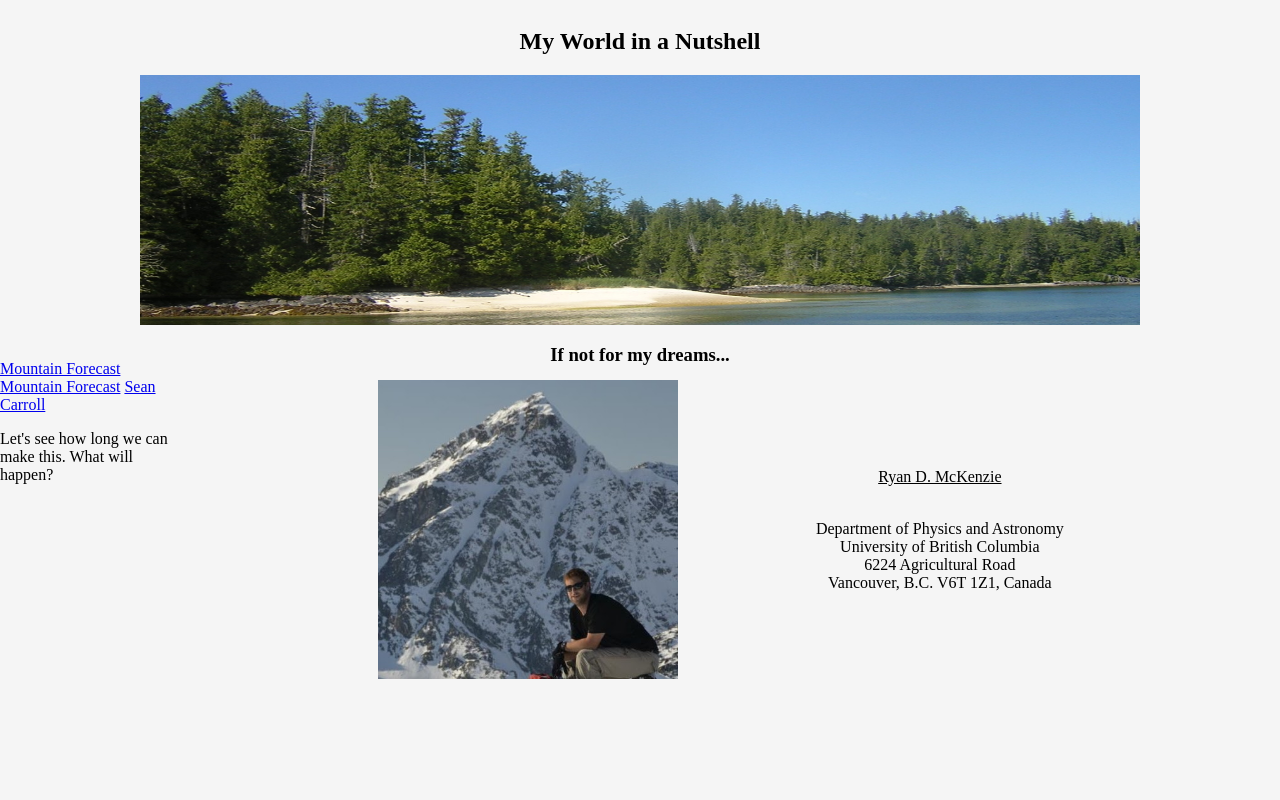
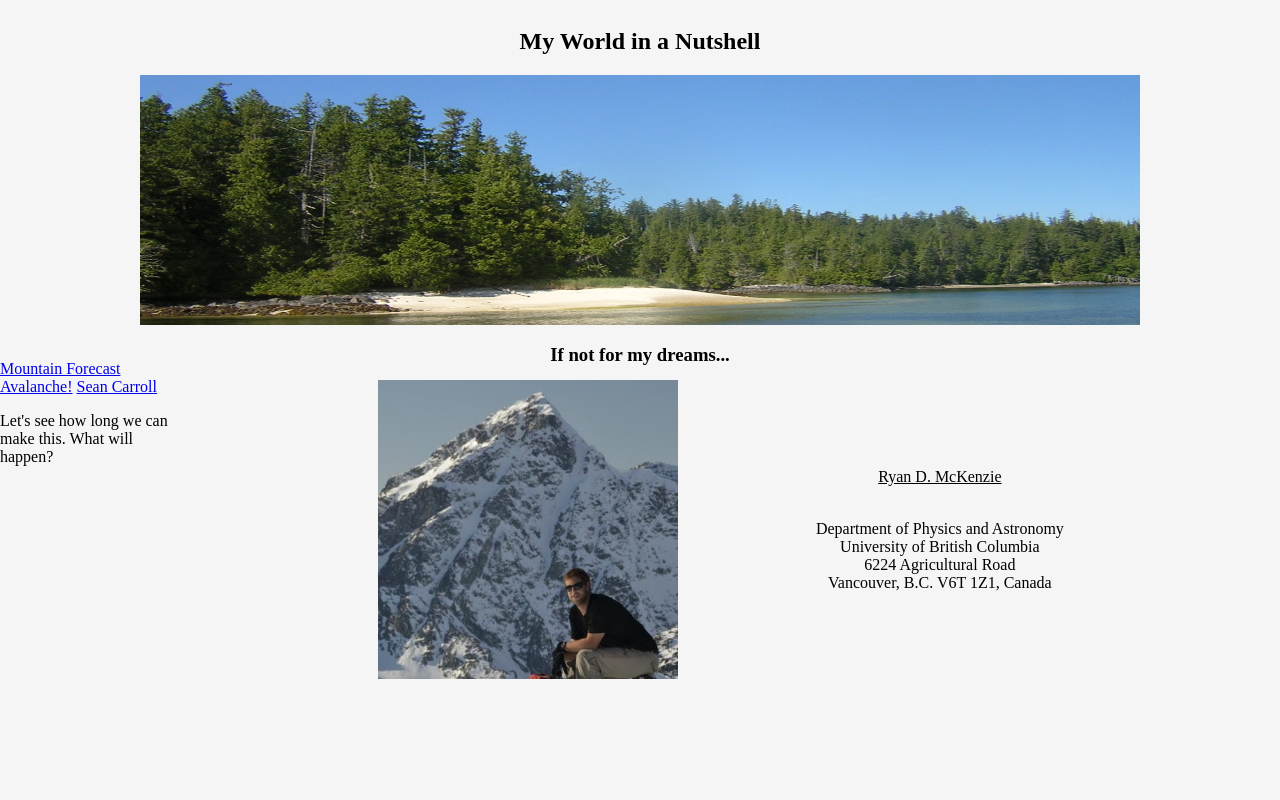
Before and after one commit to ryan-mckenzie/ryan-mckenzie.github.io, a plain HTML site: page index.html in a window 1280 px wide. Drawn offline with Linux system fonts and the light colour scheme.

Commit message:
Update index.html

```diff
--- a/index.html
+++ b/index.html
@@ -16,7 +16,7 @@
 
 	 <div class="left">
 		<a href="http://www.mountain-forecast.com/">Mountain Forecast</a>
-	        <a href="https://www.preposterousuniverse.com/blog/">Mountain Forecast</a>
+	        <a href="http://www.avalanche.ca/map">Avalanche!</a>
 		<a href="https://www.preposterousuniverse.com/blog/">Sean Carroll</a>
 		<p>Let's see how long we can make this. What will happen?
 
```
